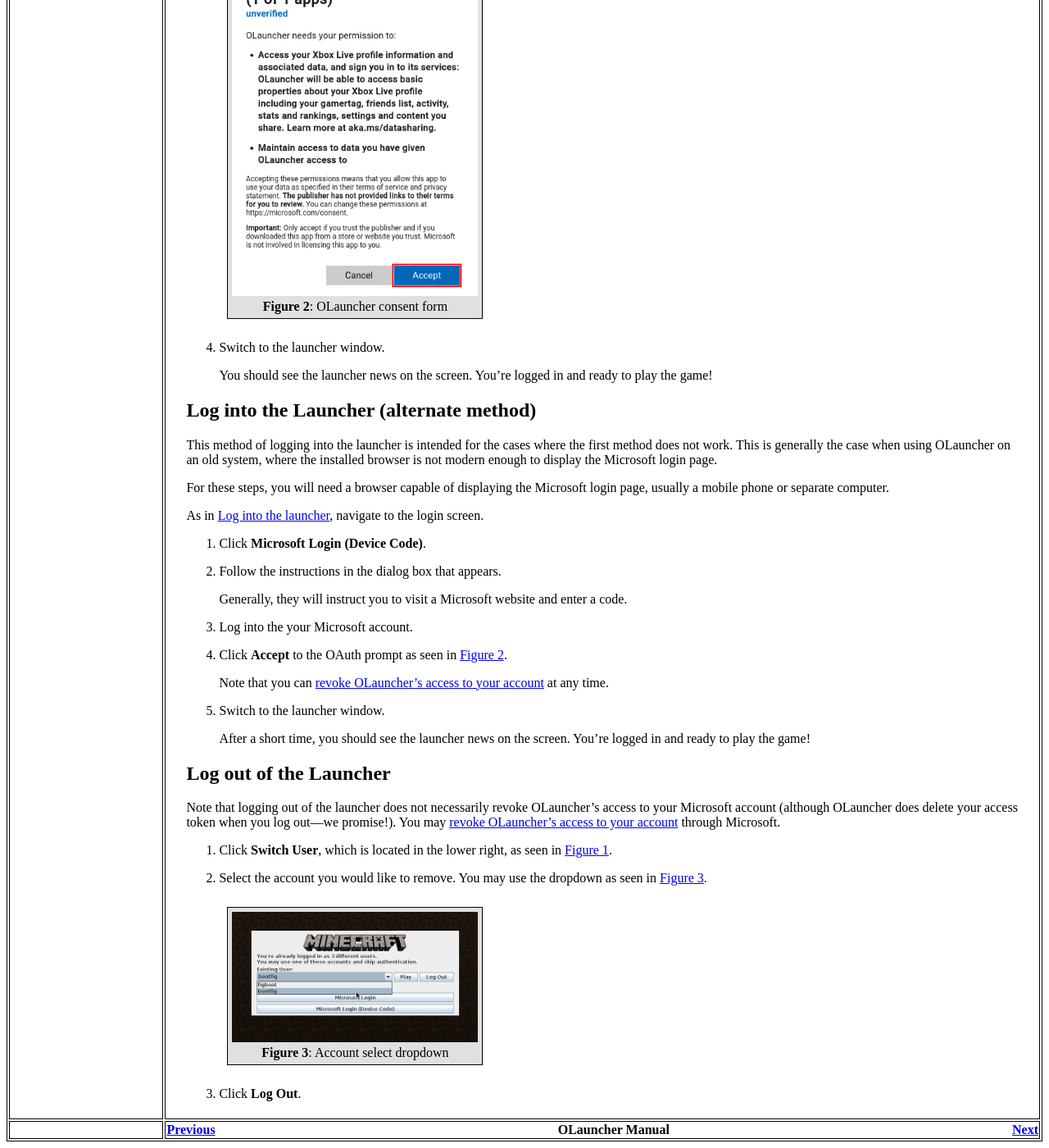
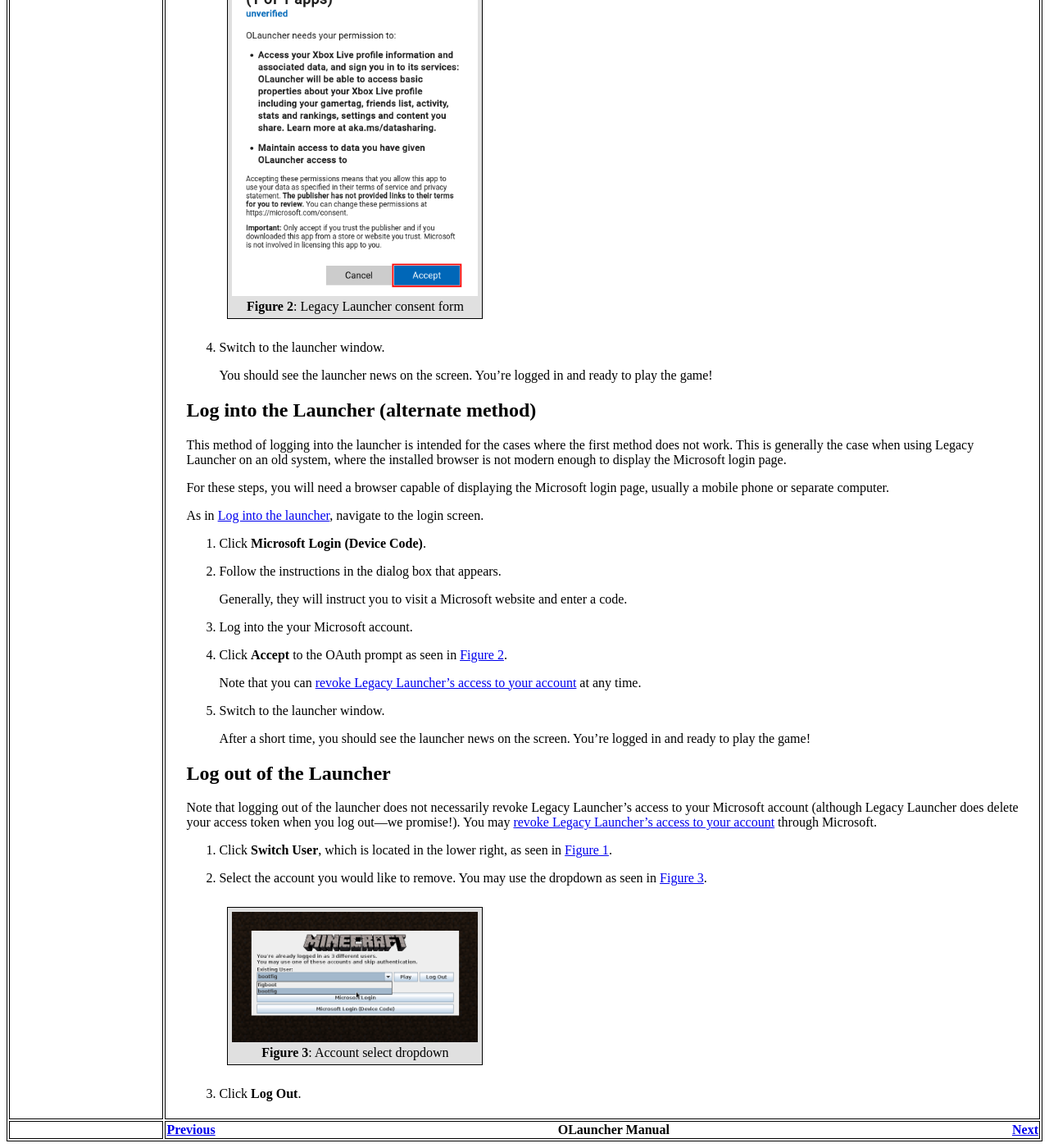
Before and after one commit to ThatsBlueDD/thatsbluedd.github.io, a Jekyll site: the page built from manual/01-signin.md, in a window 1280 px wide and 1400 px high, scrolled down 1226 px. Shown: the whole window at 82% size. Built offline with Jekyll 4.4.1, drawn with Linux system fonts in a browser that asks for light colours; some of the changed text lies outside the part shown.

Commit message:
Update references to Legacy Launcher

```diff
--- a/manual/01-signin.md
+++ b/manual/01-signin.md
@@ -19,7 +19,7 @@
 - A Microsoft account that owns Minecraft
 
 ### A Note on Microsoft Accounts
-If you are not able to log into OLauncher, make sure that your account owns the game by logging in at [minecraft.net](https://www.minecraft.net/en-us/login). Additionally, you must have created a profile by setting your name.
+If you are not able to log into Legacy Launcher, make sure that your account owns the game by logging in at [minecraft.net](https://www.minecraft.net/en-us/login). Additionally, you must have created a profile by setting your name.
 
 If you are still not able to log in and your Microsoft account's birthday is set to a date less than 18 years in the past, you must be in a [family](https://support.microsoft.com/en-us/account-billing/getting-started-with-microsoft-family-safety-b6280c9d-38d7-82ff-0e4f-a6cb7e659344).
 
@@ -38,19 +38,19 @@
    A browser window should open. If it does not, you may choose **Copy Link** and paste that link into your browser.
 2. Follow the instructions on the page to log into your account.
 
-   _Note_: This step may involve entering your email address and password. OLauncher does not handle or store your email address or password. You can [revoke OLauncher's access to your account](https://account.microsoft.com/privacy/app-access) at any time.
+   _Note_: This step may involve entering your email address and password. Legacy Launcher does not handle or store your email address or password. You can [revoke Legacy Launcher's access to your account](https://account.microsoft.com/privacy/app-access) at any time.
 3. Click **Accept** to the OAuth prompt as seen in [Figure 2](#fig02).
 
    <span class="manual-figure" id="fig02">
-   <a href="img/01/fig03-consent.png"><img alt="OLauncher consent form" src="img/01/fig03-consent.png" /></a><br>
-   **Figure 2**: OLauncher consent form
+   <a href="img/01/fig03-consent.png"><img alt="Legacy Launcher consent form" src="img/01/fig03-consent.png" /></a><br>
+   **Figure 2**: Legacy Launcher consent form
    </span>
 4. Switch to the launcher window.
 
    You should see the launcher news on the screen. You're logged in and ready to play the game!
 
 ## Log into the Launcher (alternate method)
-This method of logging into the launcher is intended for the cases where the first method does not work. This is generally the case when using OLauncher on an old system, where the installed browser is not modern enough to display the Microsoft login page.
+This method of logging into the launcher is intended for the cases where the first method does not work. This is generally the case when using Legacy Launcher on an old system, where the installed browser is not modern enough to display the Microsoft login page.
 
 For these steps, you will need a browser capable of displaying the Microsoft login page, usually a mobile phone or separate computer.
 
@@ -63,13 +63,13 @@
 3. Log into the your Microsoft account.
 4. Click **Accept** to the OAuth prompt as seen in [Figure 2](#fig02).
 
-   Note that you can [revoke OLauncher's access to your account](https://account.microsoft.com/privacy/app-access) at any time.
+   Note that you can [revoke Legacy Launcher's access to your account](https://account.microsoft.com/privacy/app-access) at any time.
 5. Switch to the launcher window.
 
    After a short time, you should see the launcher news on the screen. You're logged in and ready to play the game!
 
 ## Log out of the Launcher
-Note that logging out of the launcher does not necessarily revoke OLauncher's access to your Microsoft account (although OLauncher does delete your access token when you log out&mdash;we promise!). You may [revoke OLauncher's access to your account](https://account.microsoft.com/privacy/app-access) through Microsoft.
+Note that logging out of the launcher does not necessarily revoke Legacy Launcher's access to your Microsoft account (although Legacy Launcher does delete your access token when you log out&mdash;we promise!). You may [revoke Legacy Launcher's access to your account](https://account.microsoft.com/privacy/app-access) through Microsoft.
 
 1. Click **Switch User**, which is located in the lower right, as seen in [Figure 1](#fig01).
 2. Select the account you would like to remove. You may use the dropdown as seen in [Figure 3](#fig03).
```
